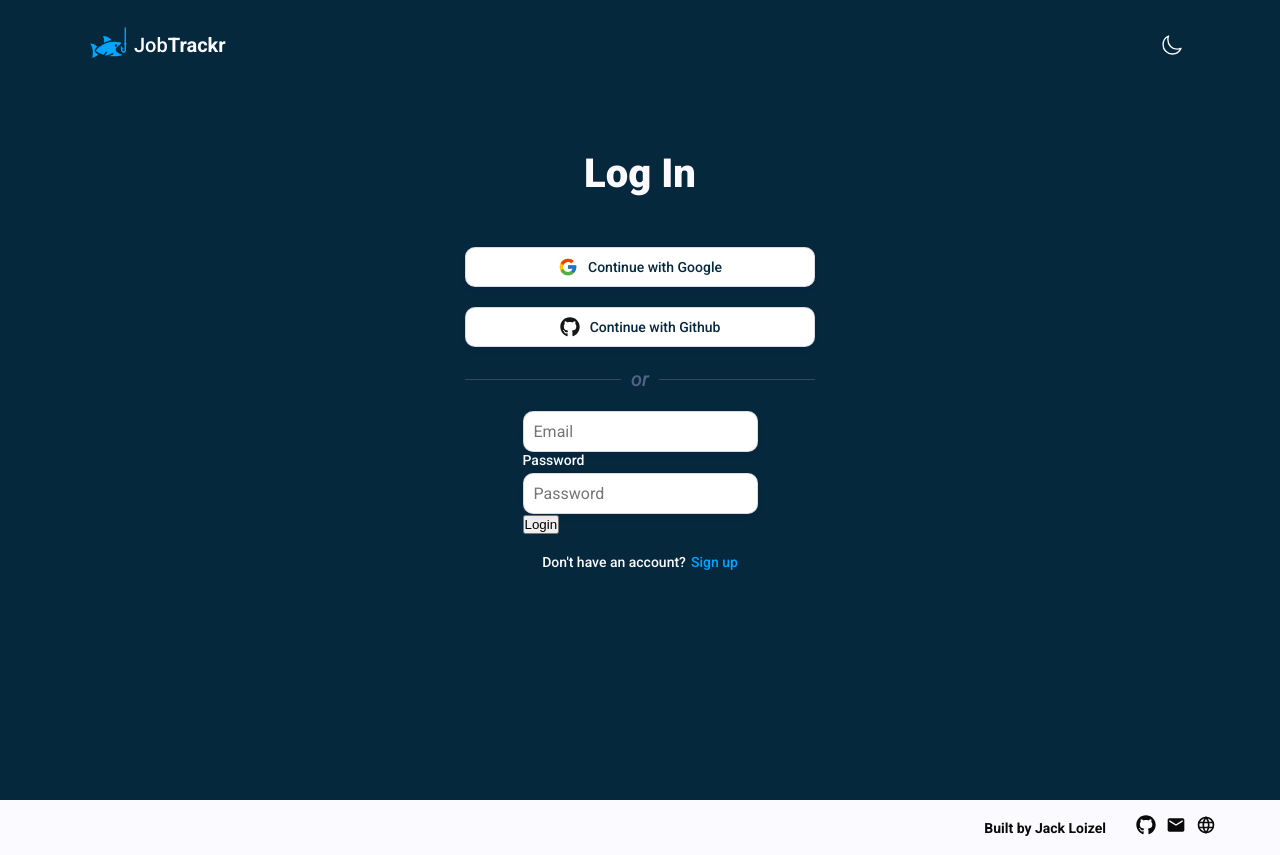
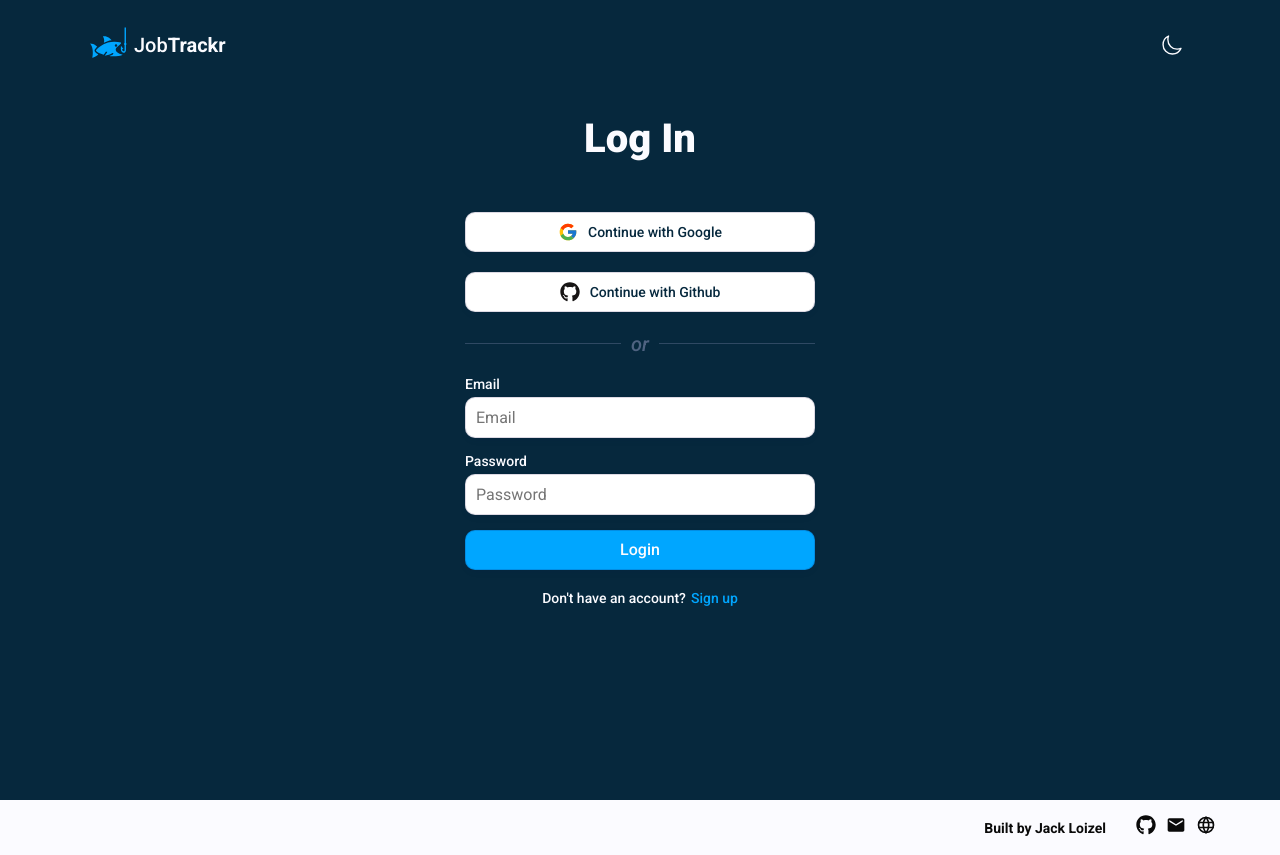
Before and after one commit to jloizel/jobtrackr, a Next.js app: page /login in a window 1280 px wide. Built offline with nearby package versions, Linux system fonts and the light colour scheme; no server answers; a web font is replaced by a local one.

Commit message:
fixing log in form styling

```diff
--- a/src/components/authentication/loginForm/loginForm.module.css
+++ b/src/components/authentication/loginForm/loginForm.module.css
@@ -9,7 +9,7 @@
   gap: 40px;
 }
 
-.inputs {
+.inputsContainer {
   display: flex;
   flex-direction: column;
   justify-content: center;
--- a/src/components/authentication/loginForm/loginForm.tsx
+++ b/src/components/authentication/loginForm/loginForm.tsx
@@ -17,8 +17,35 @@ const Login = () => {
   const [message, setMessage] = useState('');
   const [type, setType] = useState('password');
   const [passwordFocused, setPasswordFocused] = useState(false);
+  const [disableButton, setDisabledButton] = useState(true);
 
   const handleLogin = async () => {
+    let hasError = false;
+
+    // validate email format
+    const emailRegex = /^[^\s@]+@[^\s@]+\.[^\s@]+$/;
+    if (!email.trim()) {
+      setEmailError('Email cannot be empty');
+      hasError = true;
+    } else if (!emailRegex.test(email)) {
+      setEmailError('Please enter a valid email address');
+      hasError = true;
+    } else {
+      setEmailError('');
+    }
+
+    // validate password
+    if (!password.trim()) {
+      setPasswordError('Password cannot be empty');
+      hasError = true;
+    } else {
+      setPasswordError('');
+    }
+
+    if (hasError) {
+      return;
+    }
+
     try {
       const response = await loginUser({ email, password });
       setMessage('Login successful!');
@@ -28,6 +55,7 @@ const Login = () => {
       setMessage(error.message || 'An error occurred');
     }
   };
+
 
   const handleToggle = () => {
     setType(type === 'password' ? 'text' : 'password');
@@ -47,30 +75,43 @@ const Login = () => {
       <div className={styles.inputsContainer}>
         <div className={styles.input}>
           <div className={styles.inputWrapper}>
+            <span>Email</span>
             <input
+              type='email'
               placeholder="Email"
               value={email}
               onChange={(e) => setEmail(e.target.value)}
             />
           </div>
+          {emailError && <p className={styles.error}>{emailError}</p>}
         </div>
         <div className={styles.input}>
           <div className={styles.inputWrapper}>
             <span>Password</span>
             <input
-              type="password"
+              type={type}
               placeholder="Password"
               value={password}
               onChange={(e) => setPassword(e.target.value)}
+              onFocus={handlePasswordFocus}
+              onBlur={handlePasswordBlur}
             />
+            {passwordFocused && (
+              <button
+                type="button"
+                className={styles.iconButton}
+                onMouseDown={(e) => e.preventDefault()}
+                onClick={handleToggle}
+              >
+                {type === 'password' ? <IoMdEye className={styles.passwordIcon} /> : <IoMdEyeOff className={styles.passwordIcon} />}
+              </button>
+            )}
           </div>
+          {passwordError && <p className={styles.error}>{passwordError}</p>}
         </div>
 
-        <button onClick={handleLogin}>Login</button>
-        {message && <p>{message}</p>}
-        {isLoggedIn && (
-          <p>Welcome back! You are logged in.</p>
-        )}
+        <button onClick={handleLogin} className={styles.button}>Login</button>
+        {message && <p className={styles.error}>{message}</p>}
       </div>
     </div>
   );
--- a/src/components/authentication/signupForm/signupForm.module.css
+++ b/src/components/authentication/signupForm/signupForm.module.css
@@ -9,7 +9,7 @@
   gap: 40px;
 }
 
-.inputs {
+.inputsContainer {
   display: flex;
   flex-direction: column;
   justify-content: center;
```
